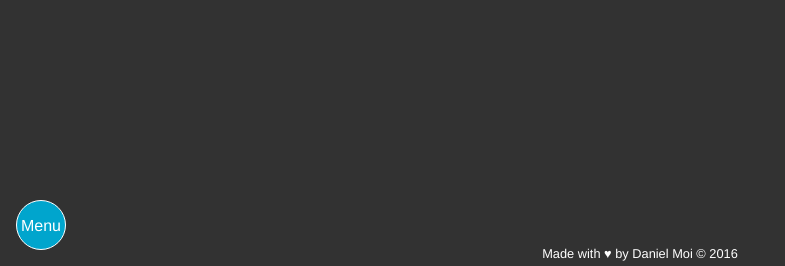
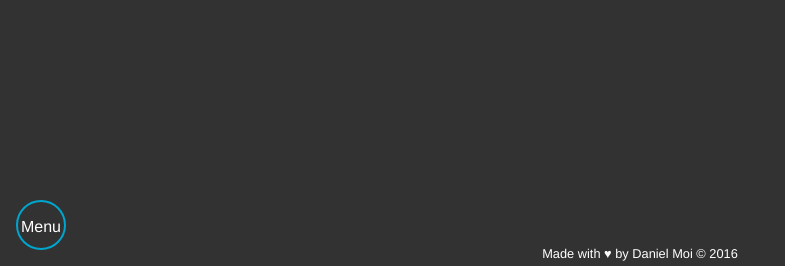
Before and after one commit to danielmoi/portfolio, a PHP site: page / in a window 1280 px wide. Shown: the part 534-800 px from the top of the page, without its empty margins (0-785 px from the left). Run offline with PHP 8.4, Linux system fonts and the light colour scheme.

Commit message:
Restyle nav toggle

```diff
--- a/css/style.css
+++ b/css/style.css
@@ -219,8 +219,8 @@ input[type=submit] {
   width: 50px;
   height: 50px;
   border-radius: 50%;
-  border: 1px solid white;
-  background: #00a5cd;
+  border: 2px solid #00a5cd;
+  background: #323232;
   position: fixed;
   bottom: 1em;
   left: 1em;
--- a/sass/_header.scss
+++ b/sass/_header.scss
@@ -77,8 +77,8 @@
   width: 50px;
   height: 50px;
   border-radius: 50%;
-  border: 1px solid white;
-  background: $primary;
+  border: 2px solid $primary;
+  background: $gray;
   position: fixed;
   bottom: 1em;
   left: 1em;
```
